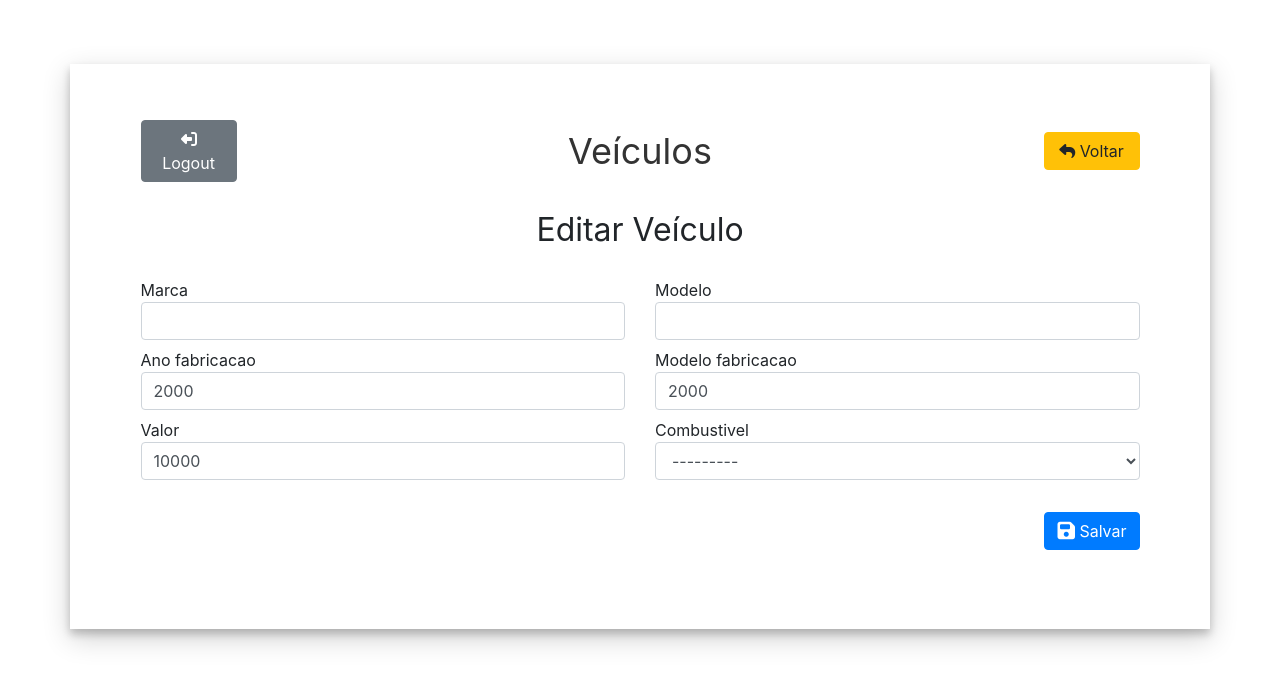
After one commit to PedHC/ProgramacaoComercial, a Django app: template templates/veiculos/editar.html in a window 1280 px wide. The commit adds this page. Shown: the top 685 px of the page. Run offline with Django 3.2, Linux system fonts and the light colour scheme; the template is opened without the code that fills it: values that come from a table or form of the project are taken from there, others are empty; some libraries are stand-ins or nearby versions.

Commit message:
Aula - 30/11 ; Estilizaçao das Telas Editar/Excluir ; Adiçao de links na tela Listar

```diff
--- a/sistema/settings.py
+++ b/sistema/settings.py
@@ -27,6 +27,7 @@ DEBUG = True
 
 ALLOWED_HOSTS = []
 
+LOGIN_URL = '/'
 
 # Application definition
 
--- /dev/null
+++ b/templates/veiculos/editar.html
@@ -0,0 +1,53 @@
+{% load static %}
+<!DOCTYPE html>
+<html>
+    <head>
+        <meta charset="UTF-8">
+        <title>Editar Veículo</title><link rel="stylesheet" href="{% static 'css/main.css' %}">
+        <link rel="stylesheet" href="{% static 'css/bootstrap.min.css' %}">
+        <script src="{% static 'js/bootstrap.min.js' %}"></script>
+        <script src="https://kit.fontawesome.com/5bdda5df61.js" crossorigin="anonymous"></script>
+
+    </head>
+    <body>
+        <div class="container veiculo-container">
+            <div class="row align-items-center justify-content-center veiculo-list">
+                <div class="col-md-12">
+                    <div class="row align-items-center justify-conten-between mb-4">
+                        <div class="col-md-2">
+                            <a href="/" class="btn btn-secondary btn-custom"><i class="fas fa-sign-out-alt fa-flip-horizontal"></i> Logout</a>
+                        </div>
+                        <div class="col-md-8 veiculo-title">
+                            Veículos
+                        </div>
+                        <div class="col-md-2 text-right">
+                            <a href="/veiculos/" class="btn btn-warning btn-custom"><i class="fas fa-reply"></i> Voltar</a>
+                        </div>
+                    </div>
+                </div>
+                <div class="col-md-6 text-center novo-veiculo mb-4">
+                    Editar Veículo
+                </div>
+                <div class="col-md-12 mb-4">
+
+                    <form action="/veiculos/{{object.pk}}/" method="POST">
+                        <div class="row justify-content-center">
+                            {% csrf_token %}
+                            {% for field in form %}
+                            <div class="col-md-6 mb-2">
+                                {{field.label}}
+                                {{field}}
+                            </div>
+                            {% endfor %}
+                            <div class="col-md-6 offset-md-6 text-right mt-4">
+                                <!--<button type="reset" class="btn btn-secondary" value="Limpar"><i class="fas fa-broom fa-lg"></i> Limpar</button>-->
+                                <button type="submit" class="btn btn-primary" value="Salvar"><i class="fas fa-save fa-lg"></i> Salvar</button>
+                            </div>
+                        </div>
+                    </form>
+                </div>
+            </div>
+        </div>
+
+    </body>
+</html>
--- a/templates/veiculos/listar.html
+++ b/templates/veiculos/listar.html
@@ -32,6 +32,7 @@
                             <th>Descrição</th>
                             <th>Valor</th>
                             <th>Idade</th>
+                            <th>Ações</th>
                         </thead>
                         <tbody>
                             {% for veiculo in lista_veiculos %}
@@ -46,6 +47,7 @@
                                         Modelo novo.
                                     {% endif %}
                                 </td>
+                                <td><a href="/veiculos/{{ veiculo.pk }}"><i class="fas fa-edit"></i></a> <a href="/veiculos/excluir/{{ veiculo.pk }}"><i class="far fa-trash-alt"></i></a></td>
                             </tr>
                             {% empty %}
                             <tr>
--- a/veiculos/urls.py
+++ b/veiculos/urls.py
@@ -4,4 +4,6 @@ from veiculos import views
 urlpatterns = [
     path('', views.VeiculosList.as_view(), name = "lista_veiculos"),
     path('novo/', views.VeiculosNew.as_view(), name = "novo_veiculo"),
+    path('<int:pk>/', views.VeiculosEdit.as_view(), name = "editar_veiculo"),
+    path('excluir/<int:pk>/', views.VeiculosDelete.as_view(), name = "deletar_veiculo"),
 ]
```
Also changed, not shown: templates/veiculos/excluir.html (added, +50 -0 lines), veiculos/views.py (+16 -2 lines).
